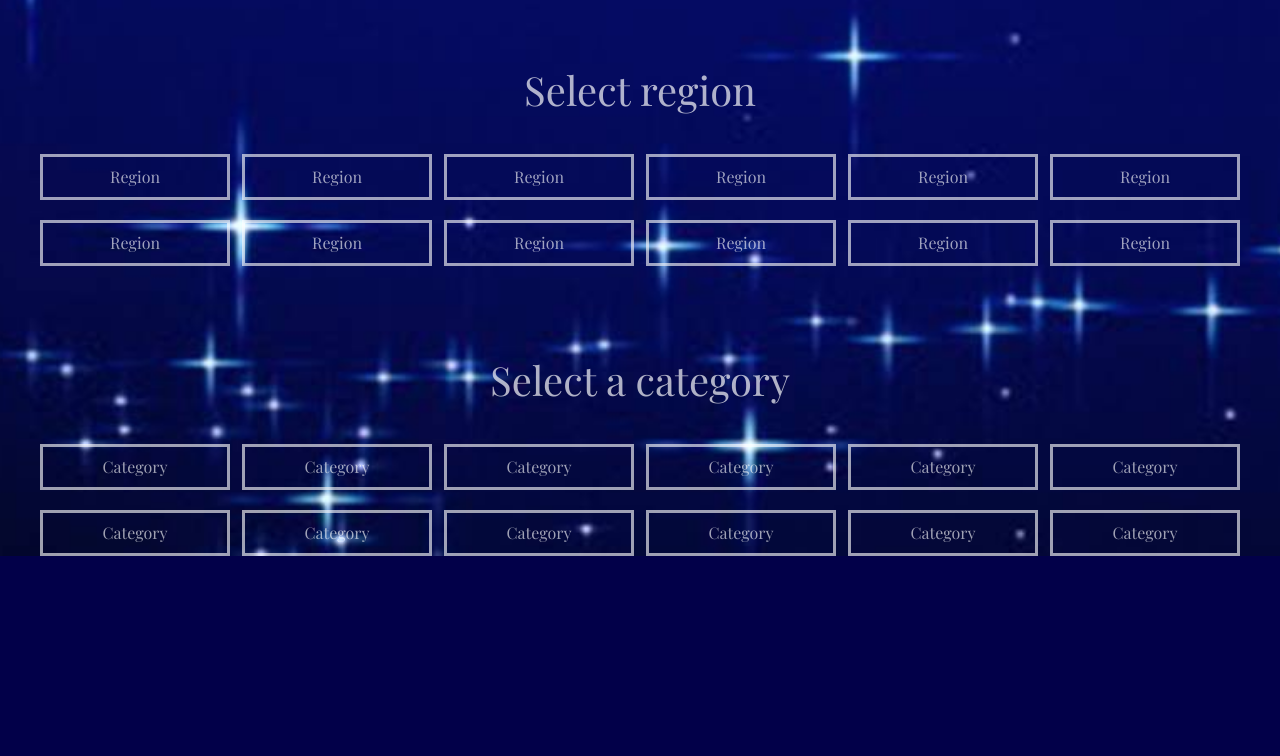
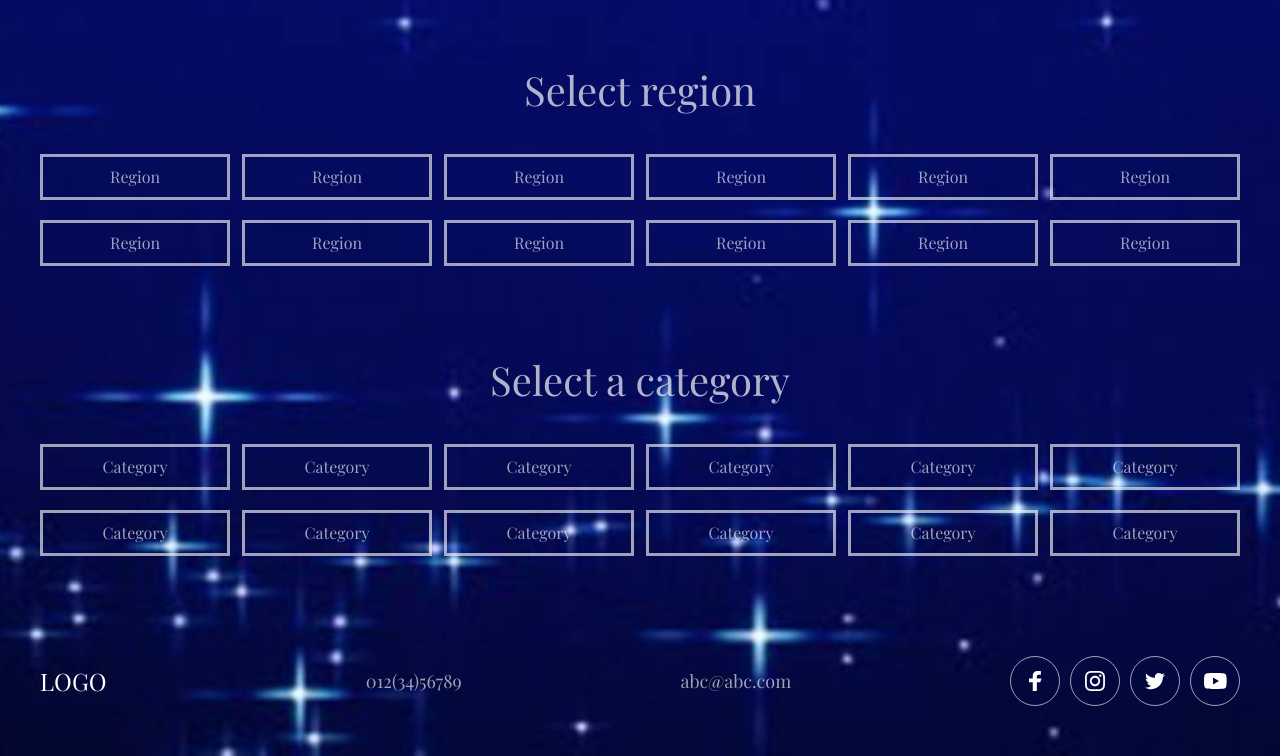
Before and after one commit to VIKTORIYA-S/prototype, a plain HTML site: page index.html in a window 1280 px wide. Shown: the part 1708-2464 px from the top of the page. Before the commit the page ends 2364 px from the top, so only its background shows below. Drawn offline with nearby package versions, Linux system fonts and the light colour scheme; a web font is replaced by a local one.

Commit message:
fix: fix styles

```diff
--- a/index.html
+++ b/index.html
@@ -267,18 +267,18 @@
             <div class="container region__container">
                 <h2 class="section__title">Select region</h2>
             <div class="region__list">
-                <button class="btn">Region</button>
-                <button class="btn">Region</button>
-                <button class="btn">Region</button>
-                <button class="btn">Region</button>
-                <button class="btn">Region</button>
-                <button class="btn">Region</button>
-                <button class="btn">Region</button>
-                <button class="btn">Region</button>
-                <button class="btn">Region</button>
-                <button class="btn">Region</button>
-                <button class="btn">Region</button>
-                <button class="btn">Region</button>
+                <a class="btn">Region</ф>
+                <a class="btn">Region</ф>
+                <a class="btn">Region</a>
+                <a class="btn">Region</a>
+                <a class="btn">Region</a>
+                <a class="btn">Region</a>
+                <a class="btn">Region</a>
+                <a class="btn">Region</a>
+                <a class="btn">Region</a>
+                <a class="btn">Region</a>
+                <a class="btn">Region</a>
+                <a class="btn">Region</a>
             </div>
             </div>
         </section>
@@ -286,26 +286,42 @@
             <div class="container category__container">
                 <h2 class="section__title">Select a category</h2>
             <div class="category__list">
-                <button class="btn">Category</button>
-                <button class="btn">Category</button>
-                <button class="btn">Category</button>
-                <button class="btn">Category</button>
-                <button class="btn">Category</button>
-                <button class="btn">Category</button>
-                <button class="btn">Category</button>
-                <button class="btn">Category</button>
-                <button class="btn">Category</button>
-                <button class="btn">Category</button>
-                <button class="btn">Category</button>
-                <button class="btn">Category</button>
+                <a class="btn">Category</a>
+                <a class="btn">Category</a>
+                <a class="btn">Category</a>
+                <a class="btn">Category</a>
+                <a class="btn">Category</a>
+                <a class="btn">Category</a>
+                <a class="btn">Category</a>
+                <a class="btn">Category</a>
+                <a class="btn">Category</a>
+                <a class="btn">Category</a>
+                <a class="btn">Category</a>
+                <a class="btn">Category</a>
             </div>
             </div>
         </section>
         </main>
         <footer class="footer" id="contact">
             <div class="container footer__container">
+                <a class="logo" href="#">
+                    <h6 class="logo__text">LOGO</h6>
+                </a>
+                <span class="footer__tel">012(34)56789</span>
+                <span class="footer__email">abc@abc.com</span>
                 <ul class="footer__list">
-                    <li class="footer__"></li>
+                    <li class="footer__social">
+                        <img src="img/facebook.svg" alt="">
+                    </li>
+                    <li class="footer__social">
+                        <img src="img/instagram.svg" alt="">
+                    </li>
+                    <li class="footer__social">
+                        <img src="img/tvitter.svg" alt="">
+                    </li>
+                    <li class="footer__social">
+                        <img src="img/you_tube.svg" alt="">
+                    </li>
                 </ul>
             </div>
         </footer>
--- a/style.css
+++ b/style.css
@@ -10,6 +10,7 @@
     --color-date: #ffffff9e;
     --color-border: #ffffff9e;
     --color-region: #ffffff9e;
+    --color-footer: #bcbcbc9d;
 }
 
 * {
@@ -36,6 +37,7 @@ body {
 }
 
 section {
+    width: 100%;
     margin-bottom: 100px;
 }
 
@@ -73,7 +75,7 @@ section {
     left: 0;
     right: 0;
     bottom: 0;
-    background: linear-gradient(to right, rgba(255, 255, 255, 0) 0%, rgba(255, 255, 255, 0.166) 70%);
+    background: linear-gradient(to right, rgba(255, 255, 255, 0.007) 0%, rgba(255, 255, 255, 0.166) 70%);
     backdrop-filter: blur(3px);
     z-index: 1;
 }
@@ -336,3 +338,45 @@ section {
 }
 
 /* footer */
+
+.footer {
+    padding-bottom: 50px;
+}
+
+.footer__container {
+    display: flex;
+    align-items: center;
+    justify-content: space-between;
+    flex-wrap: wrap;
+    gap: 10px;
+    row-gap: 20px;
+}
+
+.footer__tel,
+.footer__email {
+    font-family: 'Playfair Display', 'Open Sans', 'Helvetica Neue', sans-serif;
+    font-weight: 400;
+    font-size: 18px;
+    line-height: 24px;
+    letter-spacing: 8%;
+    color: var(--color-region);
+}
+
+.footer__list {
+    display: flex;
+    align-items: center;
+    justify-content: space-between;
+    flex-wrap: wrap;
+    gap: 10px;
+    row-gap: 20px;
+}
+
+.footer__social {
+    width: 50px;
+    height: 50px;
+    border: 1px solid var(--color-border);
+    border-radius: 50%;
+    display: flex;
+    align-items: center;
+    justify-content: center
+}
```
